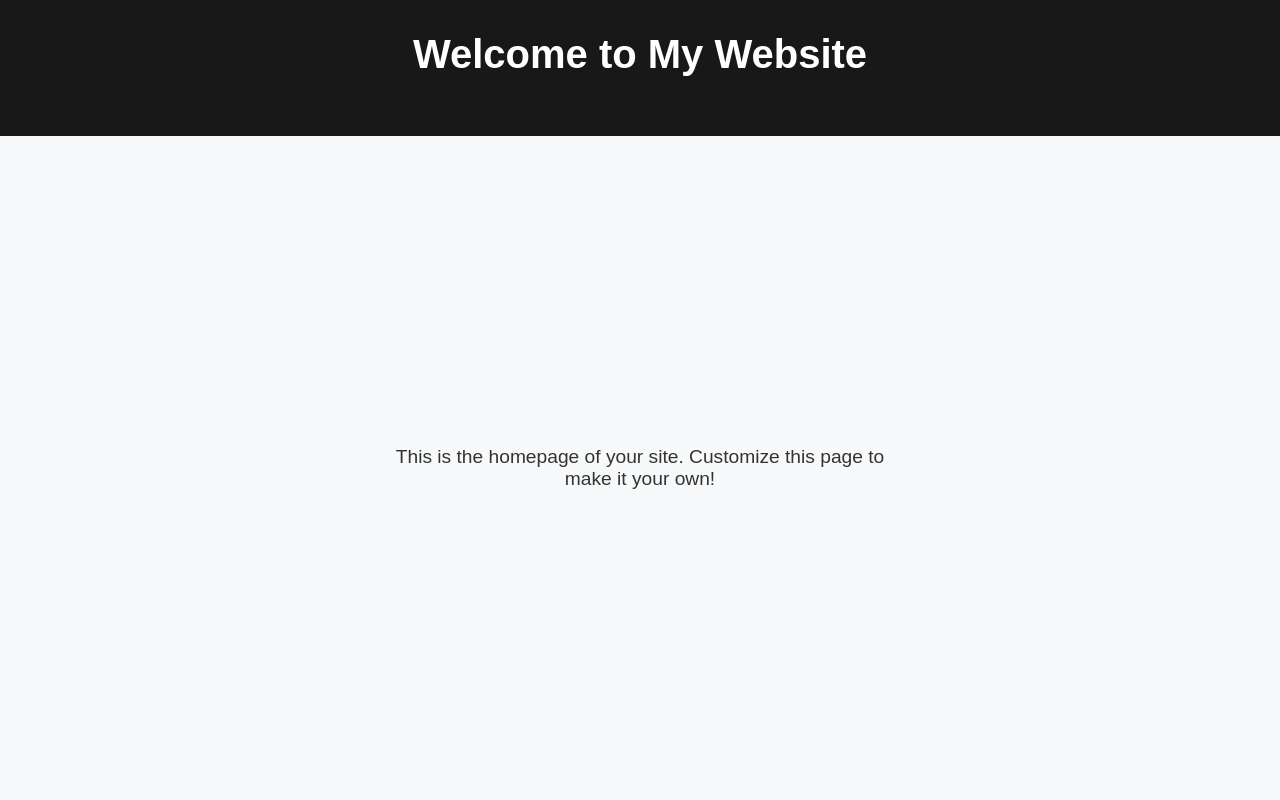
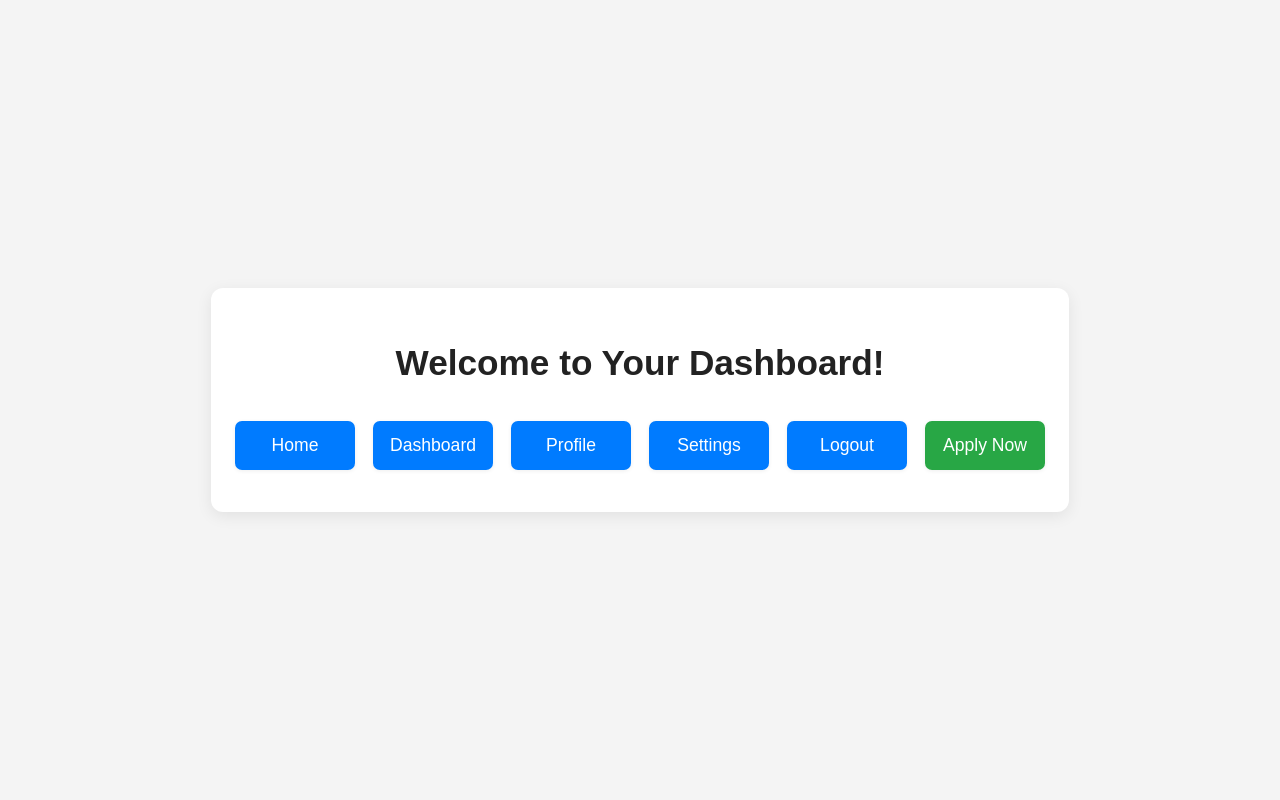
Before and after one commit to adzszn/website, a plain HTML site: page index.html in a window 1280 px wide. Drawn offline with Linux system fonts and the light colour scheme.

Commit message:
Update index.html with new content

```diff
--- a/index.html
+++ b/index.html
@@ -2,50 +2,75 @@
 <html lang="en">
 <head>
     <meta charset="UTF-8">
-  <meta name="viewport" content="width=device-width, initial-scale=1">
-  <title>Welcome to My Website</title>
+    <meta name="viewport" content="width=device-width, initial-scale=1.0">
+    <title>Welcome</title>
     <style>
         body {
             font-family: Arial, sans-serif;
-      background: #f8f9fa;
-      margin: 0;
-      padding: 0;
-      min-height: 100vh;
             display: flex;
             flex-direction: column;
-    }
-    header {
-      background: #181818;
-      color: #fff;
-      padding: 2rem 1rem;
-      text-align: center;
-    }
-    main {
-      flex: 1 0 auto;
-      display: flex;
             align-items: center;
             justify-content: center;
-      flex-direction: column;
-      padding: 2rem;
+            height: 100vh;
+            margin: 0;
+            background-color: #f4f4f4;
         }
-    h1 {
-      margin-top: 0;
-      font-size: 2.5rem;
+        .welcome-panel {
+            text-align: center;
+            background: white;
+            padding: 32px 24px;
+            border-radius: 12px;
+            box-shadow: 0 4px 16px rgba(0, 0, 0, 0.08);
         }
-    p {
-      color: #333;
-      font-size: 1.2rem;
-      max-width: 500px;
-      text-align: center;
+        .welcome-panel h1 {
+            margin-bottom: 28px;
+            color: #222;
+            font-size: 2.2rem;
+        }
+        .shortcuts {
+            display: flex;
+            gap: 18px;
+            justify-content: center;
+            flex-wrap: wrap;
+            margin-top: 8px;
+        }
+        .shortcut {
+            display: block;
+            min-width: 120px;
+            margin: 10px 0;
+            padding: 14px 0;
+            background-color: #007bff;
+            color: #fff;
+            text-decoration: none;
+            border-radius: 7px;
+            font-size: 1.1rem;
+            box-shadow: 0 1px 4px rgba(0,0,0,0.07);
+            transition: background 0.2s, transform 0.2s;
+            font-weight: 500;
+        }
+        .shortcut:hover {
+            background-color: #0056b3;
+            transform: translateY(-2px) scale(1.04);
+        }
+        .shortcut.apply-now {
+            background-color: #28a745;
+        }
+        .shortcut.apply-now:hover {
+            background-color: #218838;
         }
     </style>
 </head>
 <body>
-  <header>
-    <h1>Welcome to My Website</h1>
-  </header>
-  <main>
-    <p>This is the homepage of your site. Customize this page to make it your own!</p>
-  </main>
+    <div class="welcome-panel">
+        <h1>Welcome to Your Dashboard!</h1>
+        <div class="shortcuts">
+            <a href="#" class="shortcut">Home</a>
+            <a href="#" class="shortcut">Dashboard</a>
+            <a href="#" class="shortcut">Profile</a>
+            <a href="#" class="shortcut">Settings</a>
+            <a href="#" class="shortcut">Logout</a>
+            <a href="#" class="shortcut apply-now">Apply Now</a>
+        </div>
+    </div>
 </body>
 </html>
```
Lines whose indentation alone changed are shown as unchanged.
